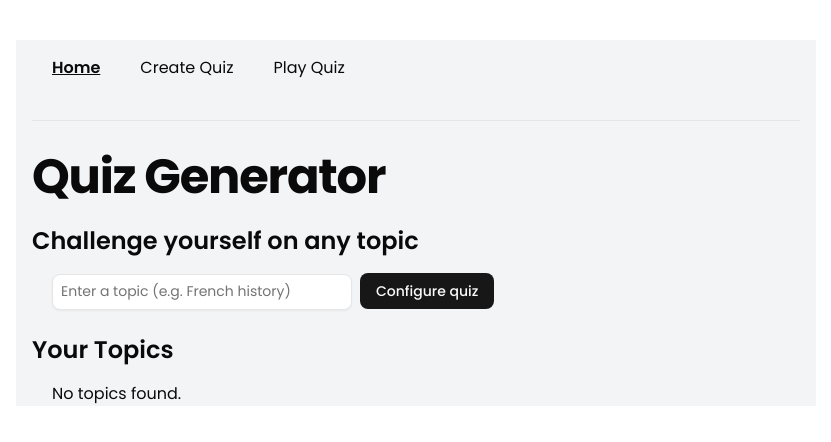
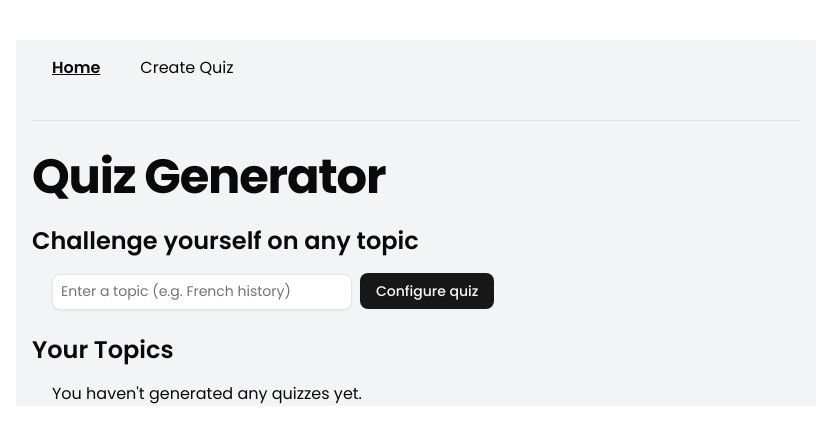
Before and after one commit to ric-cde/quizgen, a React (Vite) app in the folder ui/: page / in a window 1280 px wide. Shown: the top 442 px of the page, without its empty margins (224-1055 px from the left). Built offline with nearby package versions, Linux system fonts and the light colour scheme.

Commit message:
Updated navigation and no topic msg

```diff
--- a/ui/src/layouts/Layout.tsx
+++ b/ui/src/layouts/Layout.tsx
@@ -16,7 +16,7 @@ const Navigation = () => {
 	const navItems = [
 		{ path: "/", label: "Home" },
 		{ path: "/compose", label: "Create Quiz" },
-		{ path: "/quiz/play", label: "Play Quiz" },
+		// { path: "/quiz/play", label: "Play Quiz" },
 	]
 
 	return (
--- a/ui/src/pages/Home.tsx
+++ b/ui/src/pages/Home.tsx
@@ -96,8 +96,8 @@ const ExistingQuizList = () => {
 									topic={t}
 									{...{ handleDelete }}
 								/>
-						  ))
-						: "No topics found."}
+							))
+						: "You haven't generated any quizzes yet."}
 				</div>
 			</>
 		)
```
